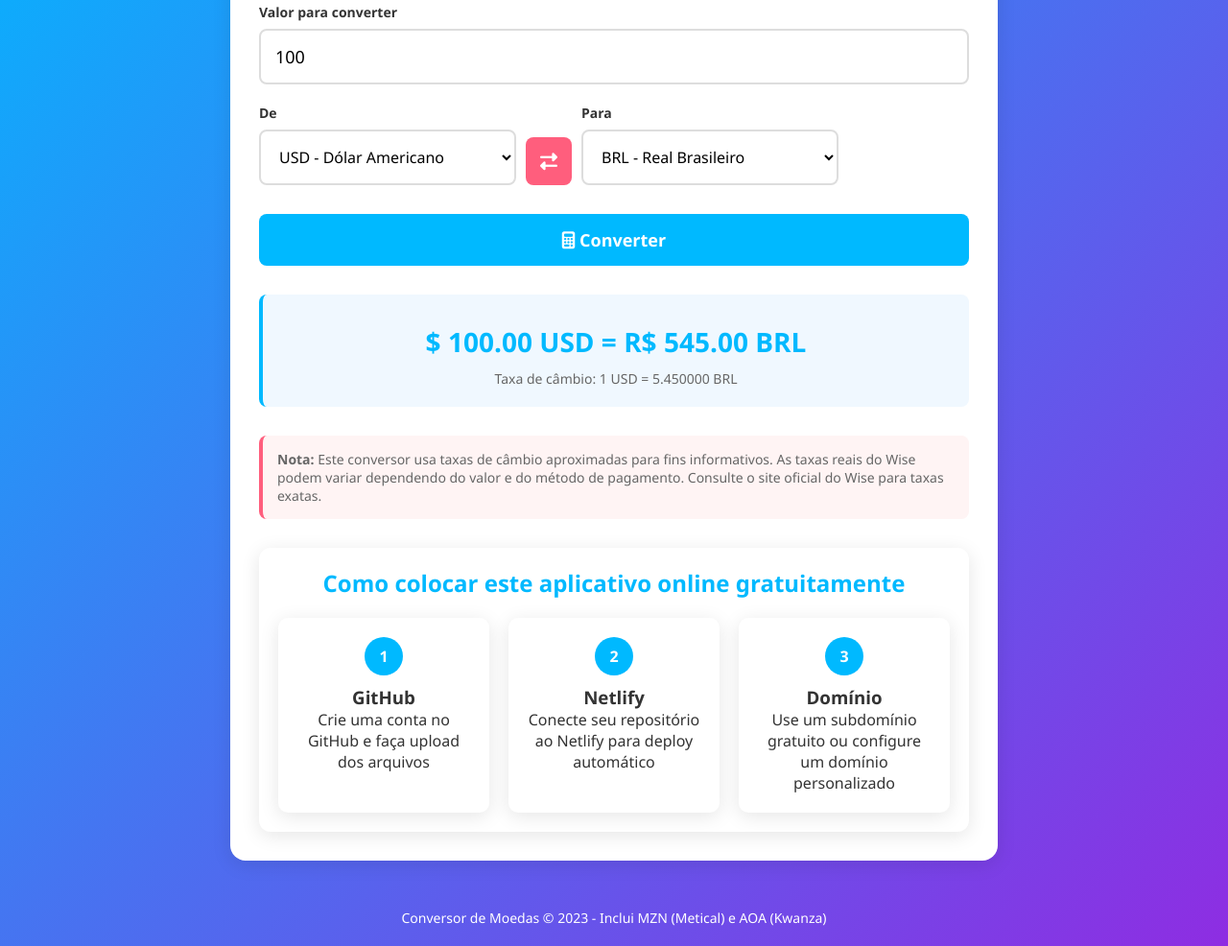
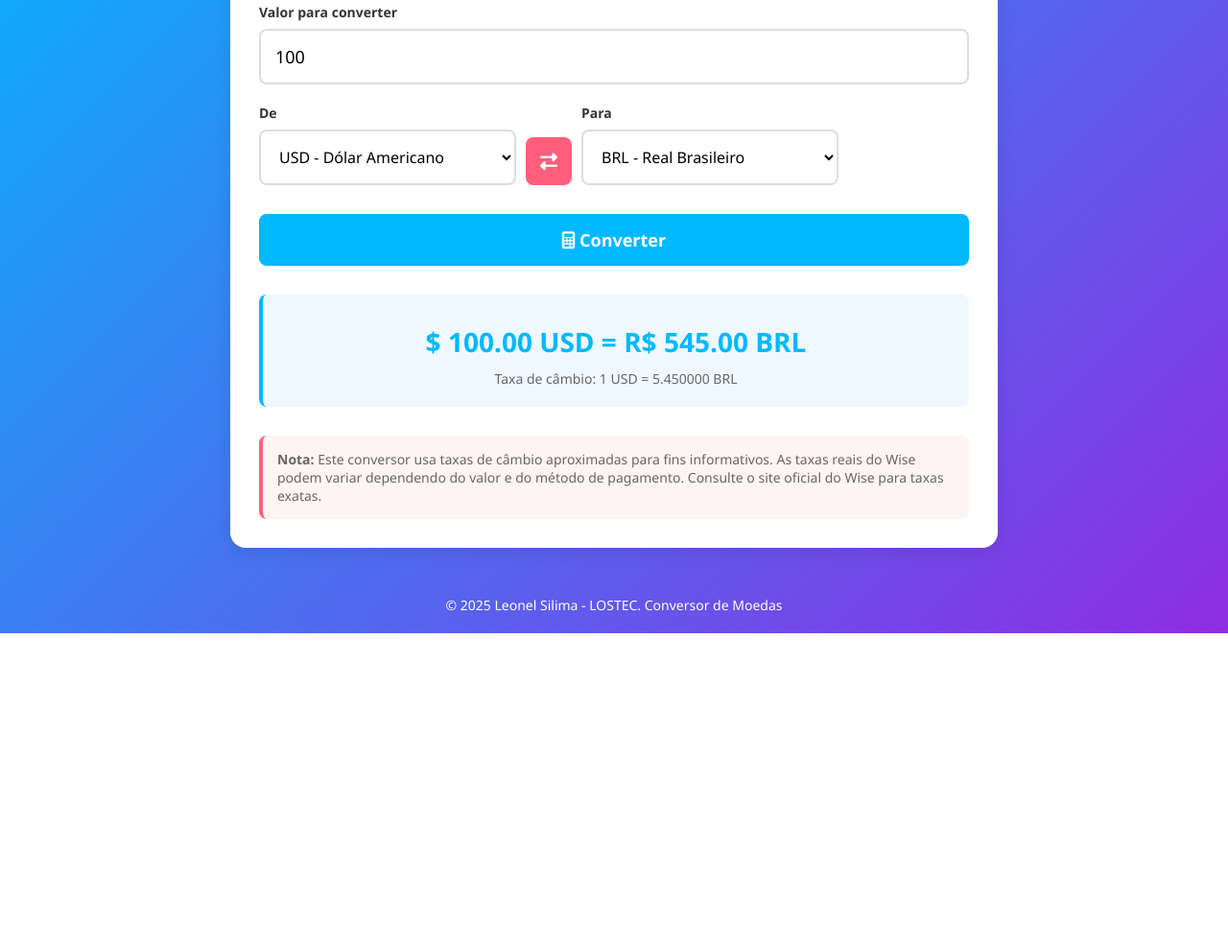
Before and after one commit to Silima1/conversor_moedas, a plain HTML site: page index.html in a window 1280 px wide. Shown: the part 249-1235 px from the top of the page at 96% size. After the commit the page ends 909 px from the top, so only its background shows below. Drawn offline with Linux system fonts and the light colour scheme.

Commit message:
Update index.html

```diff
--- a/index.html
+++ b/index.html
@@ -197,64 +197,11 @@
             border-left: 4px solid var(--secondary-color);
         }
 
-        .hosting-info {
-            margin-top: 30px;
-            padding: 20px;
-            background-color: white;
-            border-radius: 12px;
-            box-shadow: var(--shadow);
-        }
-
-        .hosting-info h2 {
-            color: var(--primary-color);
-            margin-bottom: 15px;
-            text-align: center;
-        }
-
-        .steps {
-            display: flex;
-            flex-wrap: wrap;
-            justify-content: center;
-            gap: 20px;
-            margin-top: 20px;
-        }
-
-        .step {
-            flex: 1;
-            min-width: 200px;
-            background: white;
-            padding: 20px;
-            border-radius: 10px;
-            box-shadow: var(--shadow);
-            text-align: center;
-        }
-
-        .step-number {
-            display: inline-block;
-            width: 40px;
-            height: 40px;
-            background-color: var(--primary-color);
-            color: white;
-            border-radius: 50%;
-            line-height: 40px;
-            font-weight: bold;
-            margin-bottom: 10px;
-        }
-
         footer {
             text-align: center;
             margin-top: 30px;
             color: white;
             font-size: 14px;
-        }
-
-        footer a {
-            color: white;
-            text-decoration: none;
-        }
-
-        footer a:hover {
-            text-decoration: underline;
         }
 
         @media (max-width: 600px) {
@@ -322,31 +269,10 @@
         <div class="disclaimer">
             <p><strong>Nota:</strong> Este conversor usa taxas de câmbio aproximadas para fins informativos. As taxas reais do Wise podem variar dependendo do valor e do método de pagamento. Consulte o site oficial do Wise para taxas exatas.</p>
         </div>
-
-        <div class="hosting-info">
-            <h2>Como colocar este aplicativo online gratuitamente</h2>
-            <div class="steps">
-                <div class="step">
-                    <div class="step-number">1</div>
-                    <h3>GitHub</h3>
-                    <p>Crie uma conta no GitHub e faça upload dos arquivos</p>
-                </div>
-                <div class="step">
-                    <div class="step-number">2</div>
-                    <h3>Netlify</h3>
-                    <p>Conecte seu repositório ao Netlify para deploy automático</p>
-                </div>
-                <div class="step">
-                    <div class="step-number">3</div>
-                    <h3>Domínio</h3>
-                    <p>Use um subdomínio gratuito ou configure um domínio personalizado</p>
-                </div>
-            </div>
-        </div>
     </div>
 
     <footer>
-        <p>Conversor de Moedas &copy; 2023 - Inclui MZN (Metical) e AOA (Kwanza)</p>
+        <p>&copy; 2025 Leonel Silima - LOSTEC. Conversor de Moedas </p>
     </footer>
 
     <script>
@@ -550,7 +476,7 @@
             toCurrencySelect.addEventListener('change', convertCurrency);
         }
 
-        // Iniciar quando o DOM estiver carregado
+        // Iniciar quando o DOM estender carregado
         document.addEventListener('DOMContentLoaded', initApp);
     </script>
 </body>
```
